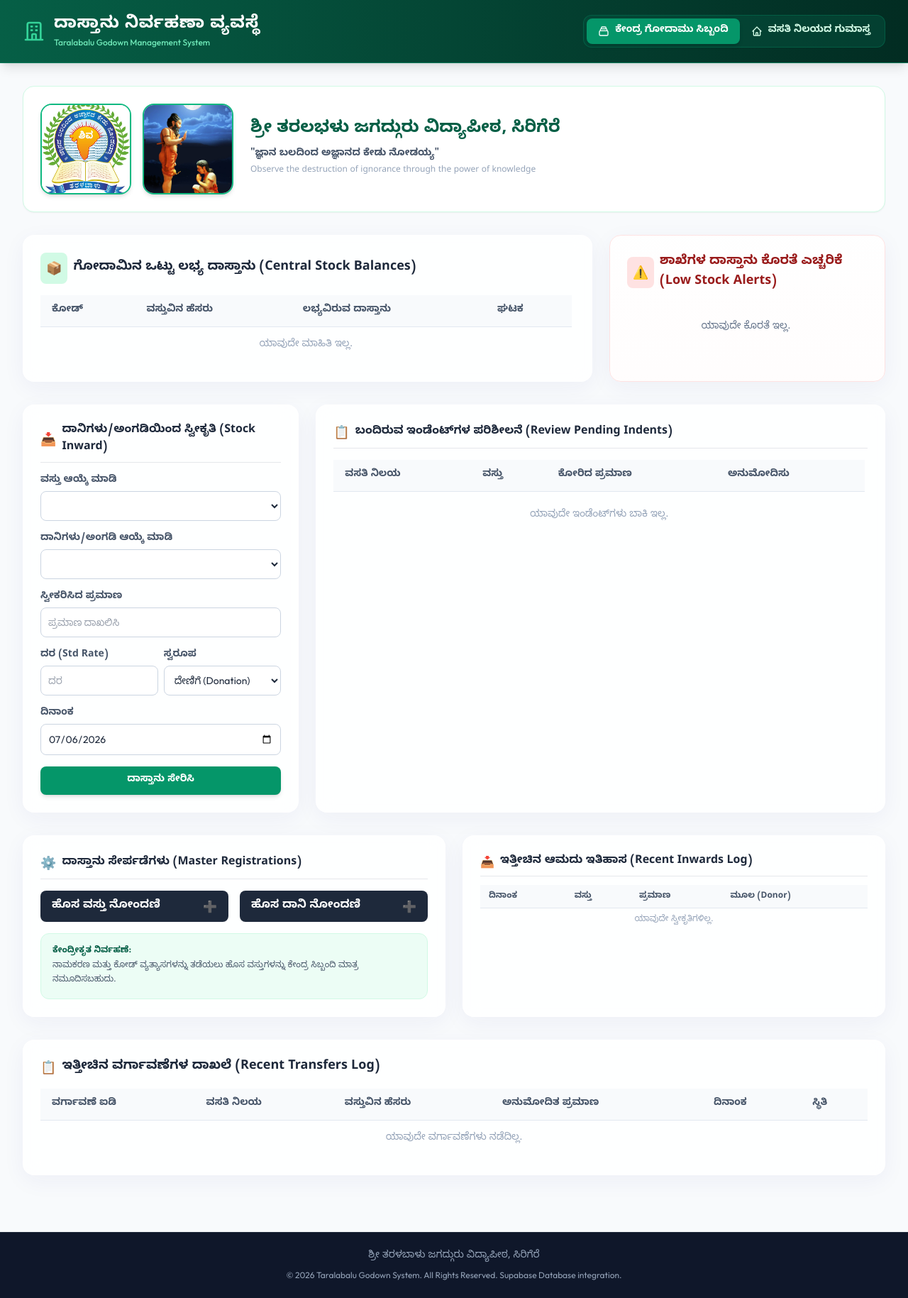
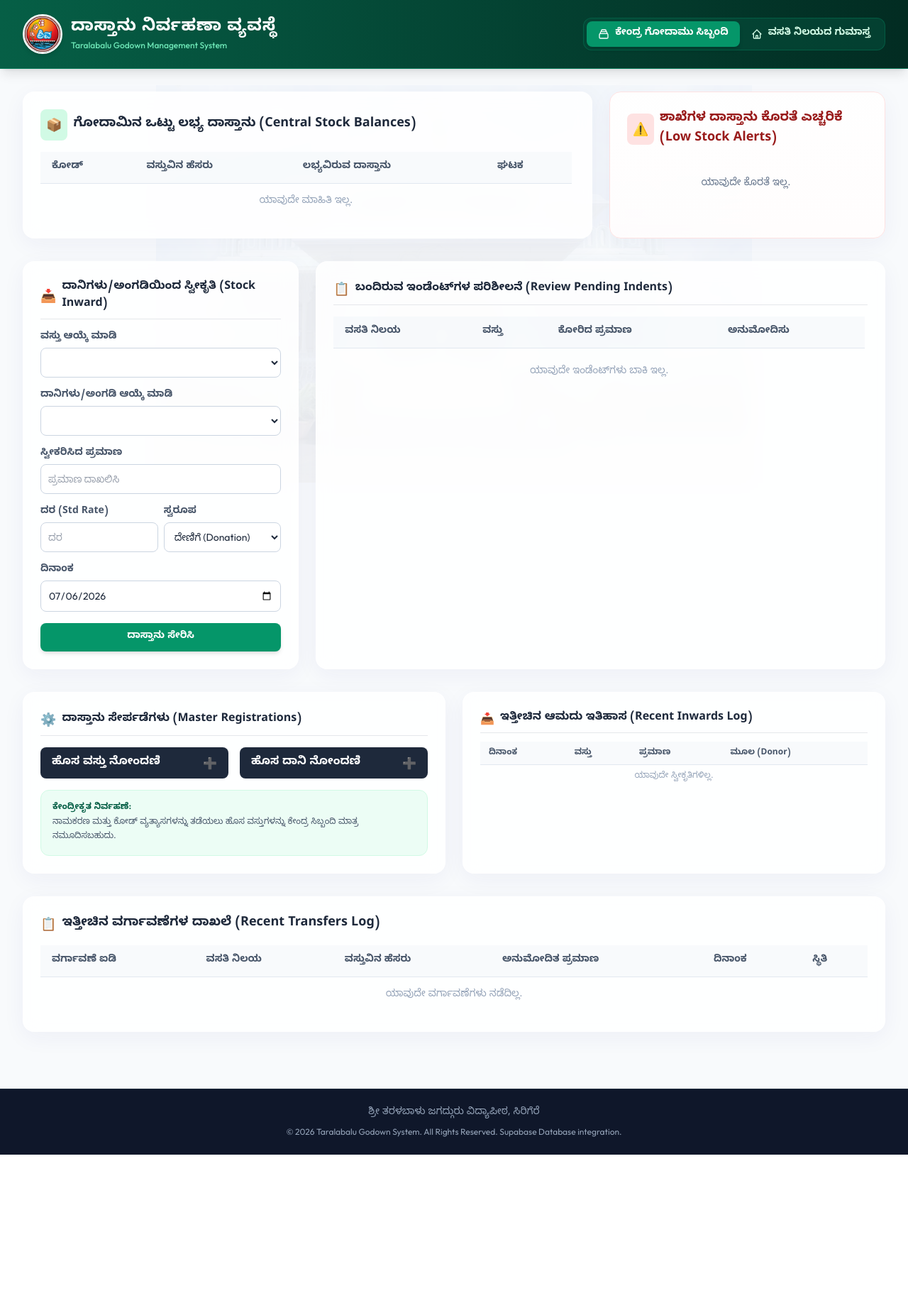
Before and after one commit to manchestertechnologies-com/taralabalu_godown_management_system, a Flask app: page / in a window 1280 px wide. Shown: the whole page at 71% size. After the commit the page ends 1627 px from the top, so only its background shows below. Run offline with Flask 3, Linux system fonts and the light colour scheme; data that the repository does not hold is empty; some libraries are stand-ins or nearby versions.

Commit message:
Update layout: place round logo on top-left, set temple as a watermark backdrop

```diff
--- a/templates/index.html
+++ b/templates/index.html
@@ -28,16 +28,19 @@
     <!-- Custom Style Sheet -->
     <link rel="stylesheet" href="/static/css/style.css">
 </head>
-<body class="bg-slate-50 text-slate-800 min-h-screen flex flex-col">
+<body class="bg-slate-50 text-slate-800 min-h-screen flex flex-col relative">
+
+    <!-- Background Watermark (Subtle opacity behind all content) -->
+    <div class="fixed inset-0 pointer-events-none flex items-center justify-center opacity-[0.05] z-0">
+        <img src="/static/images/watermark.jpg" alt="Taralabalu Watermark" class="max-w-[70%] max-h-[70%] object-contain">
+    </div>
 
     <!-- Header Banner -->
-    <header class="bg-gradient-to-r from-emerald-800 to-emerald-950 text-white shadow-lg border-b border-emerald-700 print:hidden">
+    <header class="bg-gradient-to-r from-emerald-800 to-emerald-950 text-white shadow-lg border-b border-emerald-700 print:hidden z-10 relative">
         <div class="max-w-7xl mx-auto px-4 py-5 sm:px-6 lg:px-8 flex flex-col md:flex-row justify-between items-center gap-4">
             <div class="flex items-center gap-3">
-                <!-- Warehouse SVG Icon -->
-                <svg class="h-8 w-8 text-emerald-400" fill="none" viewBox="0 0 24 24" stroke="currentColor" stroke-width="2">
-                    <path stroke-linecap="round" stroke-linejoin="round" d="M19 21V5a2 2 0 00-2-2H7a2 2 0 00-2 2v16m14 0h2m-2 0h-5m-9 0H3m2 0h5M9 7h1m-1 4h1m4-4h1m-1 4h1m-5 10v-5a1 1 0 011-1h2a1 1 0 011 1v5m-4 0h4" />
-                </svg>
+                <!-- Round Taralabalu Logo in top left -->
+                <img src="/static/images/logo.jpg" alt="Taralabalu Logo" class="w-14 h-14 rounded-full border-2 border-white object-cover shadow-md">
                 <div>
                     <h1 class="text-xl sm:text-2xl font-bold tracking-wide kannada-text">ದಾಸ್ತಾನು ನಿರ್ವಹಣಾ ವ್ಯವಸ್ಥೆ</h1>
                     <p class="text-xs text-emerald-300 font-medium">Taralabalu Godown Management System</p>
@@ -77,22 +80,7 @@
     </div>
 
     <!-- Main Container -->
-    <main class="flex-grow max-w-7xl w-full mx-auto px-4 py-8 sm:px-6 lg:px-8">
-
-        <!-- Welcoming Branding Header Card -->
-        <div class="bg-white rounded-2xl shadow-sm border border-emerald-100 overflow-hidden flex flex-col md:flex-row items-center gap-6 p-6 mb-8 print:hidden">
-            <div class="flex-shrink-0 flex gap-4">
-                <img src="/static/images/temple.jpg" alt="Sirigere Temple" class="w-24 h-24 sm:w-32 sm:h-32 object-cover rounded-2xl border-2 border-emerald-500 shadow-md">
-                <img src="/static/images/guru.jpg" alt="Guru Disciple Statue" class="w-24 h-24 sm:w-32 sm:h-32 object-cover rounded-2xl border-2 border-emerald-500 shadow-md">
-            </div>
-            <div class="text-center md:text-left space-y-2">
-                <h2 class="text-xl sm:text-2xl font-black text-emerald-800 kannada-text">ಶ್ರೀ ತರಲಭಳು ಜಗದ್ಗುರು ವಿದ್ಯಾಪೀಠ, ಸಿರಿಗೆರೆ</h2>
-                <p class="text-sm font-bold text-slate-600 leading-relaxed kannada-text">
-                    "ಜ್ಞಾನ ಬಲದಿಂದ ಅಜ್ಞಾನದ ಕೇಡು ನೋಡಯ್ಯ" <br>
-                    <span class="text-xs text-slate-400 font-medium">Observe the destruction of ignorance through the power of knowledge</span>
-                </p>
-            </div>
-        </div>
+    <main class="flex-grow max-w-7xl w-full mx-auto px-4 py-8 sm:px-6 lg:px-8 z-10 relative">
 
 
         <!-- ==================== CENTRAL GODOWN DASHBOARD ==================== -->
```
Also changed, not shown: static/images/logo.jpg (added), static/images/watermark.jpg (added).
